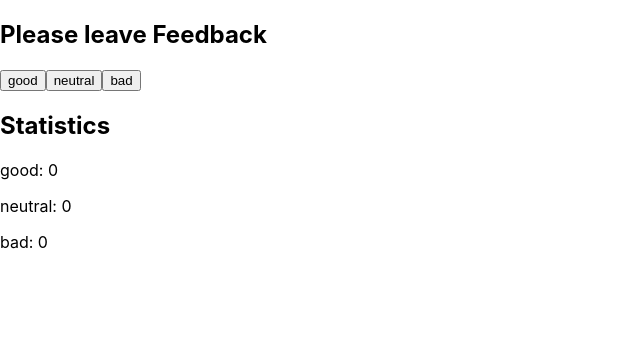
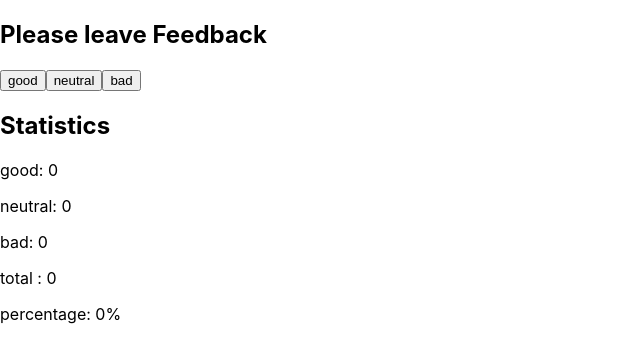
Before and after one commit to CommanderCoolDev/goit-react-hw-02-feedback, a React (Create React App) app: page / in a window 1280 px wide. Shown: the top 362 px of the page, without its empty margins (0-640 px from the left). Built offline with nearby package versions, Linux system fonts and the light colour scheme.

Commit message:
added total & %

```diff
--- a/src/App.js
+++ b/src/App.js
@@ -16,6 +16,14 @@ export default class App extends Component {
 
   addFeedback = e => {
     this.setState(prevState => ({ [e]: prevState[e] + 1 }));
+  };
+  countTotalFeedback = () => {
+    const { good, neutral, bad } = this.state;
+    return good + neutral + bad;
+  };
+  countPositiveFeedbackPercentage = () => {
+    const total = this.countTotalFeedback();
+    return total > 0 ? Math.round((this.state.good / total) * 100) : 0;
   };
 
   render() {
@@ -39,6 +47,8 @@ export default class App extends Component {
             {i}: {this.state[i]}
           </p>
         ))}
+        <p>total : {this.countTotalFeedback()}</p>
+        <p>percentage: {this.countPositiveFeedbackPercentage()}%</p>
       </div>
     );
   }
```
